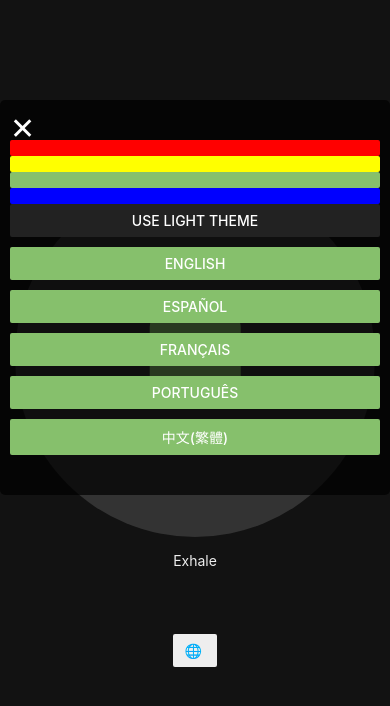
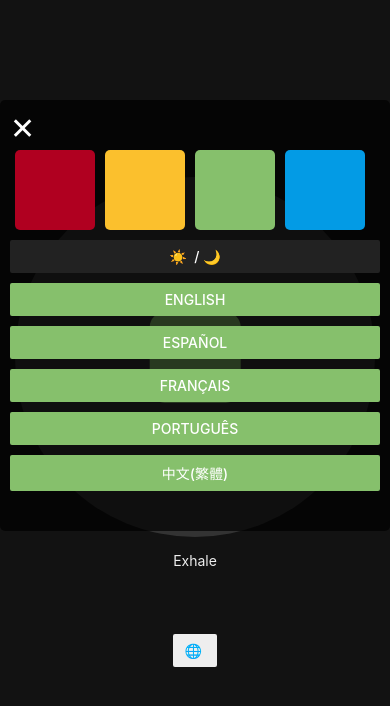
Before and after one commit to zliou/breathe, a React Native app: screen / in a window 390 px wide. Both pictures are taken after a click on the button "Select language". Shown: the top 706 px of the page. Built offline with nearby package versions, Linux system fonts and the light colour scheme.

Commit message:
Implement color selection.

```diff
--- a/components/breathing_shape.js
+++ b/components/breathing_shape.js
@@ -15,7 +15,10 @@ const HOLD_OUT_DURATION_MS = 4000;
 const INHALED_SIZE = 260;
 const EXHALED_SIZE = 50;
 
+const COLOR_RED = "#b00020";
+const COLOR_YELLOW = "#fbc02d";
 const COLOR_GREEN = "#86c06c";
+const COLOR_BLUE = "#039be5";
 
 export default class BreathingShape extends React.Component {
   state = {
@@ -26,6 +29,7 @@ export default class BreathingShape extends React.Component {
     // Default settings below.
     hl: "en",
     theme: "dark",
+    color: COLOR_GREEN,
   }
 
   constructor() {
@@ -89,7 +93,7 @@ export default class BreathingShape extends React.Component {
           <View key={hl} style={styles.languageButtonContainer}>
             <Button
                 key={hl_map[hl]}
-                color={COLOR_GREEN}
+                color={this.state.color}
                 title={hl_map[hl]}
                 onPress={() => this.setLanguage(hl)}/>
           </View>
@@ -103,14 +107,14 @@ export default class BreathingShape extends React.Component {
 
   toggleTheme = () => {
     if (this.state.theme == "dark") {
-      this.setState({
-        theme: "light",
-      });
+      this.setState({ theme: "light" });
     } else {  // Default to dark theme.
-      this.setState({
-        theme: "dark",
-      });
+      this.setState({ theme: "dark" });
     }
+  }
+
+  changeColor = (newColor) => {
+    this.setState({ color: newColor });
   }
 
   render() {
@@ -124,6 +128,8 @@ export default class BreathingShape extends React.Component {
           <Animated.View
             style={[
               styles.breathingSquare, {
+                backgroundColor: this.state.color,
+              }, {
                 height: this.state.resizeAnim,
                 width: this.state.resizeAnim,
                 transform: [{ rotate: spin }],
@@ -152,19 +158,33 @@ export default class BreathingShape extends React.Component {
                 onPress={this.toggleI18nModal}>
               <Text style={styles.closeI18nModalText}>✕</Text>
             </TouchableHighlight>
-            <Button
-                color="red"/>
-            <Button
-                color="yellow"/>
-            <Button
-                color={COLOR_GREEN}/>
-            <Button
-                color="blue"/>
+            <View style={styles.colorButtonRow}>
+              <TouchableHighlight
+                  onPress={() => this.changeColor(COLOR_RED)}
+                  style={[styles.colorSelectButton, styles.red]}>
+                <View/>
+              </TouchableHighlight>
+              <TouchableHighlight
+                  onPress={() => this.changeColor(COLOR_YELLOW)}
+                  style={[styles.colorSelectButton, styles.yellow]}>
+                <View/>
+              </TouchableHighlight>
+              <TouchableHighlight
+                  onPress={() => this.changeColor(COLOR_GREEN)}
+                  style={[styles.colorSelectButton, styles.green]}>
+                <View/>
+              </TouchableHighlight>
+              <TouchableHighlight
+                  onPress={() => this.changeColor(COLOR_BLUE)}
+                  style={[styles.colorSelectButton, styles.blue]}>
+                <View/>
+              </TouchableHighlight>
+            </View>
             <Button
                 accessibilityLabel="Update color theme"
                 color={this.state.theme == "dark" ? "#222222" : "#eeeeee"}
                 onPress={this.toggleTheme}
-                title={this.state.theme == "dark" ? "Use light theme" : "Use dark theme"}/>
+                title="&#9728;&#65039;  / &#127769;"/>
             {this.renderI18nButton()}
           </View>
         }
@@ -175,7 +195,6 @@ export default class BreathingShape extends React.Component {
 
 const styles = StyleSheet.create({
   breathingSquare: {
-    backgroundColor: COLOR_GREEN,
     borderRadius: 15,
     justifyContent: "center",
     paddingVertical: 8,
@@ -197,6 +216,28 @@ const styles = StyleSheet.create({
   closeI18nModalText: {
     color: "white",
     fontSize: 30,
+  },
+  colorButtonRow: {
+    flexDirection: "row",
+    paddingVertical: 5,
+  },
+  colorSelectButton: {
+    borderRadius: 5,
+    height: 80,
+    margin: 5,
+    width: 80,
+  },
+  red: {
+    backgroundColor: COLOR_RED,
+  },
+  yellow: {
+    backgroundColor: COLOR_YELLOW,
+  },
+  green: {
+    backgroundColor: COLOR_GREEN,
+  },
+  blue: {
+    backgroundColor: COLOR_BLUE,
   },
   container: {
     flex: 1,
```
